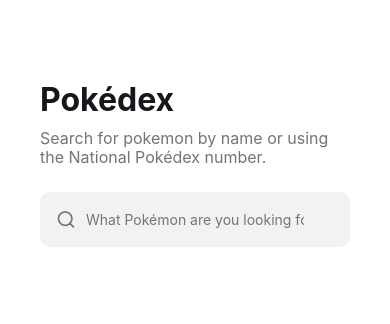
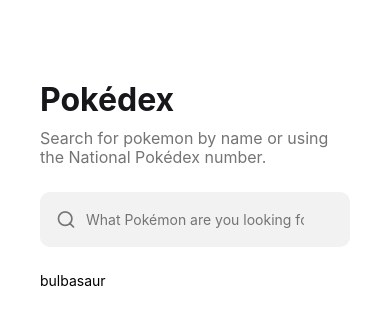
Before and after one commit to LucasFlaquer/pokedex, a React Native app: screen / in a window 390 px wide. Shown: the top 324 px of the page. Built offline with nearby package versions, Linux system fonts and the light colour scheme.

Commit message:
create flatList

```diff
--- a/src/screens/Home/index.tsx
+++ b/src/screens/Home/index.tsx
@@ -1,8 +1,15 @@
-import { StyleSheet, Text, TextInput, View } from 'react-native';
+import { FlatList, StyleSheet, Text, TextInput, View } from 'react-native';
 import { MainTitle } from '../../components/MainTItle';
 import Icon from 'react-native-vector-icons/Feather'
+import { useState } from 'react';
+
+interface Pokemon {
+  name: string
+
+}
 
 export function Home() {
+  const [pokemons, setPokemons] = useState<Pokemon[]>([{name: 'bulbasaur'}])
   return (
     <View style={styles.container}>
       <View style={styles.header}>
@@ -13,6 +20,7 @@
         <Icon name='search' size={20} color={'#747476'} />
         <TextInput placeholder='What Pokémon are you looking for?' placeholderTextColor={'#747476'} />
       </View>
+      <FlatList data={pokemons} renderItem={({item}) => <Text>{item.name}</Text>} />
     </View>
   )
 }
@@ -34,6 +42,7 @@
   searchInput: {
     marginTop: 25,
     flexDirection: 'row',
+    marginBottom: 25,
     padding: 16,
     gap: 10,
     borderRadius: 10,
```
